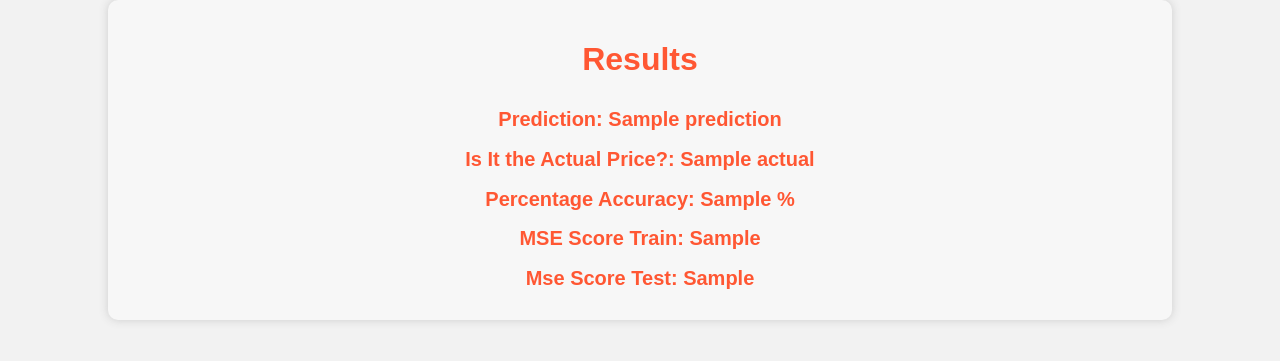
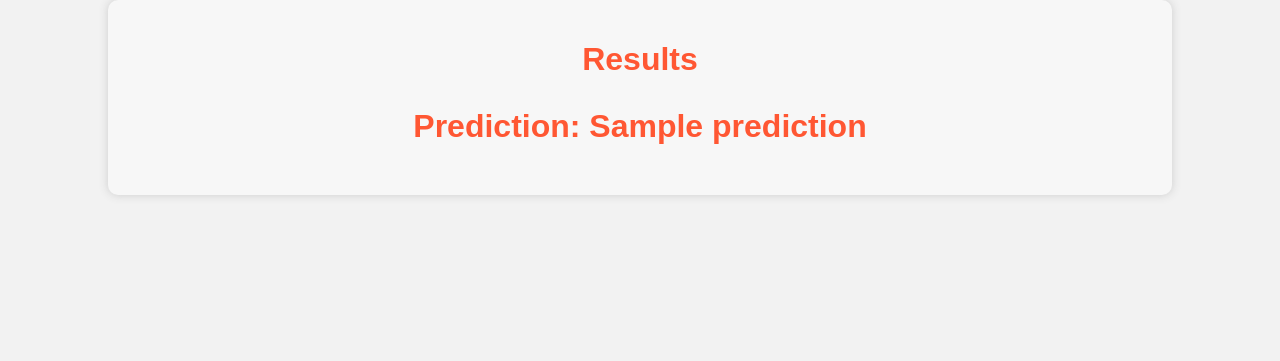
Before and after one commit to The-DigitalAcademy/innovators_diamondRegression_ML, a Flask app: template templates/results.html in a window 1280 px wide. Shown: the top 361 px of the page. Run offline with Flask 2, Linux system fonts and the light colour scheme; the template is opened without the code that fills it: most values are stand-ins (such as "Sample title", 1, 10 or a date in 2020); parts of the project's set-up code (start-up, migrations or seed data) failed here and were passed over.

Commit message:
fixes to code

```diff
--- a/main.py
+++ b/main.py
@@ -9,18 +9,6 @@ app = Flask(__name__)
 filename = "Diamond_model.joblib"
 model = jb.load(filename)
 
-
-# Load the Linear Regression mode
-df = pd.read_csv('diamonds.csv')
-df = df[(df.z != 0) & (df.x != 0) & (df.y != 0)]
-df1 = df[df.y < 30 ]
-df1 = df1[df1.z < 30 ]
-df1 = df1.drop(['Unnamed: 0','color','cut','clarity'],axis=1)
-df1 = np.log(df1)
-
-X = df1.drop(['price','y','z'], axis=1)
-y = df1['price']
-X_train, X_test, y_train, y_test = train_test_split(X,y,test_size=0.2, random_state=49)
 
 @app.route('/')
 def index():
@@ -37,22 +25,9 @@ def predict():
         prediction = np.exp(prediction)
         prediction = np.around(prediction,2)
 
-        mse_train = mean_squared_error(y_train, model.predict(X_train))
-        mse_train = np.exp(mse_train)
-        mse_train = np.around(mse_train,2)
-        mse_test = mean_squared_error(y_test, model.predict(X_test))
-        mse_test = np.exp(mse_test)
-        mse_test = np.around(mse_test,2)
-
-        actual = prediction in np.asarray(df1)
-
-        r2 = r2_score(y_train, model.predict(X_train))
-        r2 = float(r2)
-        r2 = r2*100
-        r2 = round(r2,2)
 
         # Return the prediction to the user
-        return render_template('results.html', prediction=prediction[0],actual=actual,r2 = r2,mse_train=mse_train,mse_test=mse_test)
+        return render_template('results.html', prediction=prediction[0])
 
 if __name__ == '__main__':
     app.run(debug=True)
--- a/templates/results.html
+++ b/templates/results.html
@@ -7,11 +7,7 @@
 <body>
   <div class="container">
     <h1>Results</h1>
-    <h2>Prediction: {{ prediction }}</h2>
-    <h2>Is It the Actual Price?: {{ actual }}</h2>
-    <h2>Percentage Accuracy: {{ r2 }} %</h2>
-    <h2>MSE Score Train: {{ mse_train }} </h2>
-    <h2>Mse Score Test: {{ mse_test }} </h2>
+    <h1>Prediction: {{ prediction }}</h1>
   </div>
 </body>
 </html>
```
